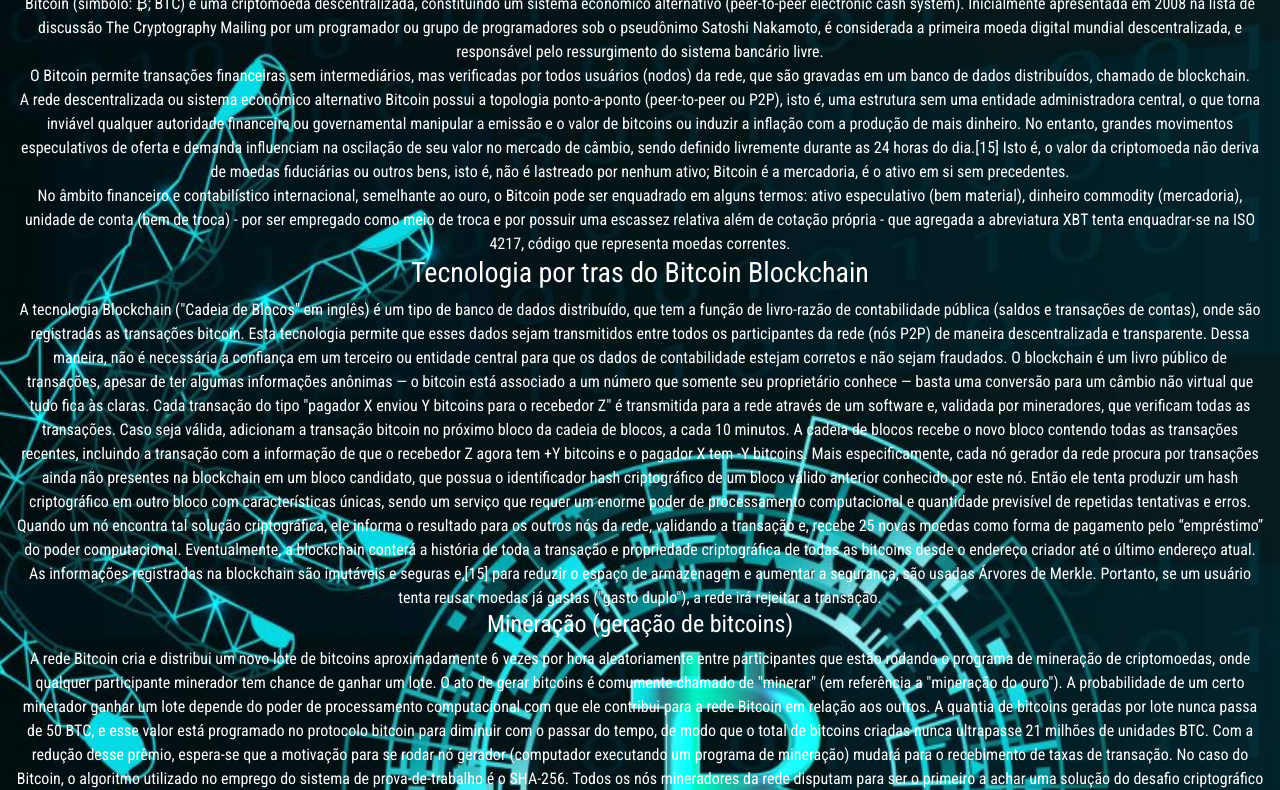
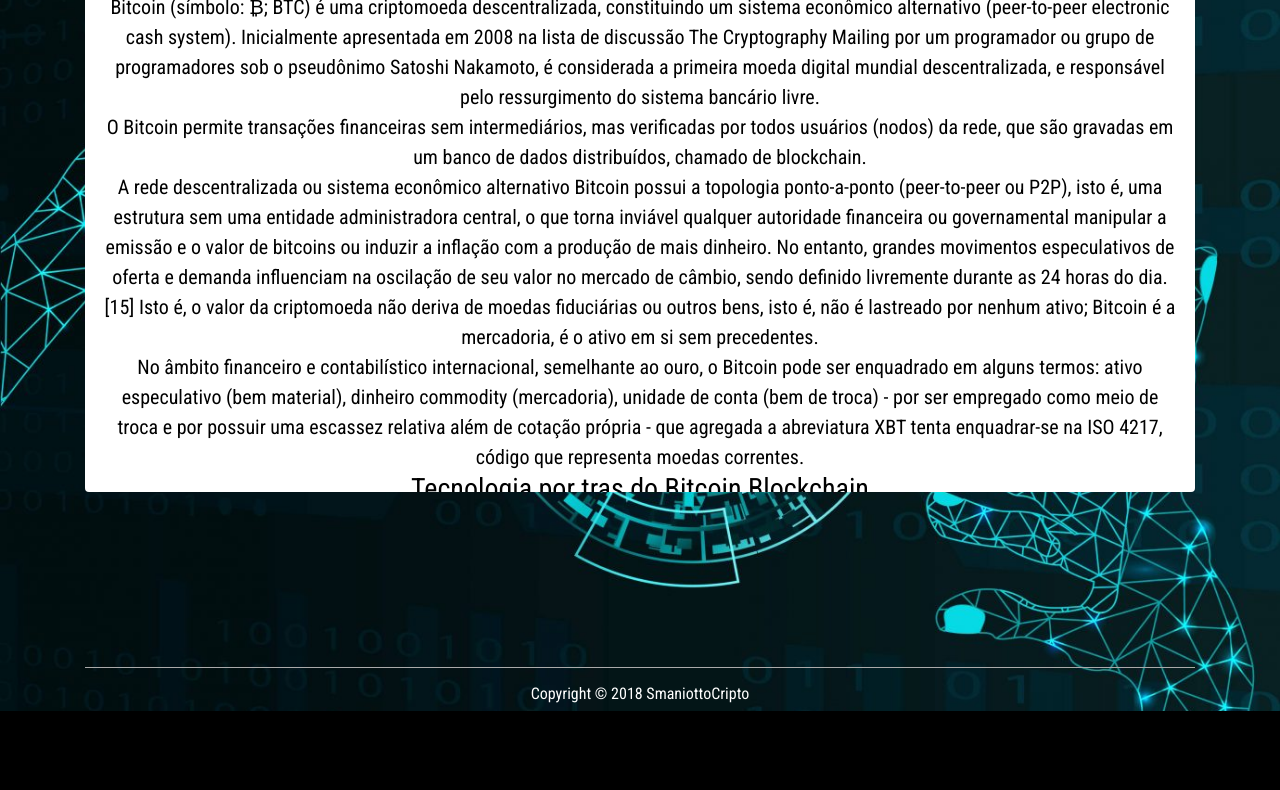
Before and after one commit to JoezerSmaniotto/smaniottocripto, a plain HTML site: page historia.html in a window 1280 px wide. Shown: the part 118-908 px from the top of the page. After the commit the page ends 829 px from the top, so only its background shows below. Drawn offline with nearby package versions, Linux system fonts and the light colour scheme.

Commit message:
alteração pagina

```diff
--- a/css/style.css
+++ b/css/style.css
@@ -18,7 +18,7 @@
 
 #main{
 
-	height: calc(100vh-64-55)
+	height: calc(100vh - 64px - 55px);
     font-size: 20px;
 	text-align: center;
 	font-family: 'Roboto Condensed', sans-serif;
@@ -74,3 +74,16 @@
   /*border: 1px solid #ccc;*/
   text-align: center;
 }
+
+.texto{
+
+	display:inline-block;
+	height: 500px;
+	box-sizing: border-box;
+	background-color: white;
+	color: black;
+	/*overflow: auto;*/
+	opacity: 1.0;	;
+	overflow: scroll;
+
+}
--- a/historia.html
+++ b/historia.html
@@ -41,11 +41,11 @@
 		<!-- fim navbar -->
 
 		<!-- Main -->
-		<div class="container-fluid" id="main">
+		<div class="container" id="main">
 			<div class="row">
 				<div class="col-sm-12">
 					<h2>História</h2>
-						<div">
+						<div class="texto px-3 rounded">
 
 							Bitcoin (símbolo: ₿; BTC) é uma criptomoeda descentralizada, constituindo um sistema econômico alternativo (peer-to-peer electronic cash system). Inicialmente apresentada em 2008 na lista de discussão The Cryptography Mailing por um programador ou grupo de programadores sob o pseudônimo Satoshi Nakamoto, é considerada a primeira moeda digital mundial descentralizada, e responsável pelo ressurgimento do sistema bancário livre.
 							<br>
```
